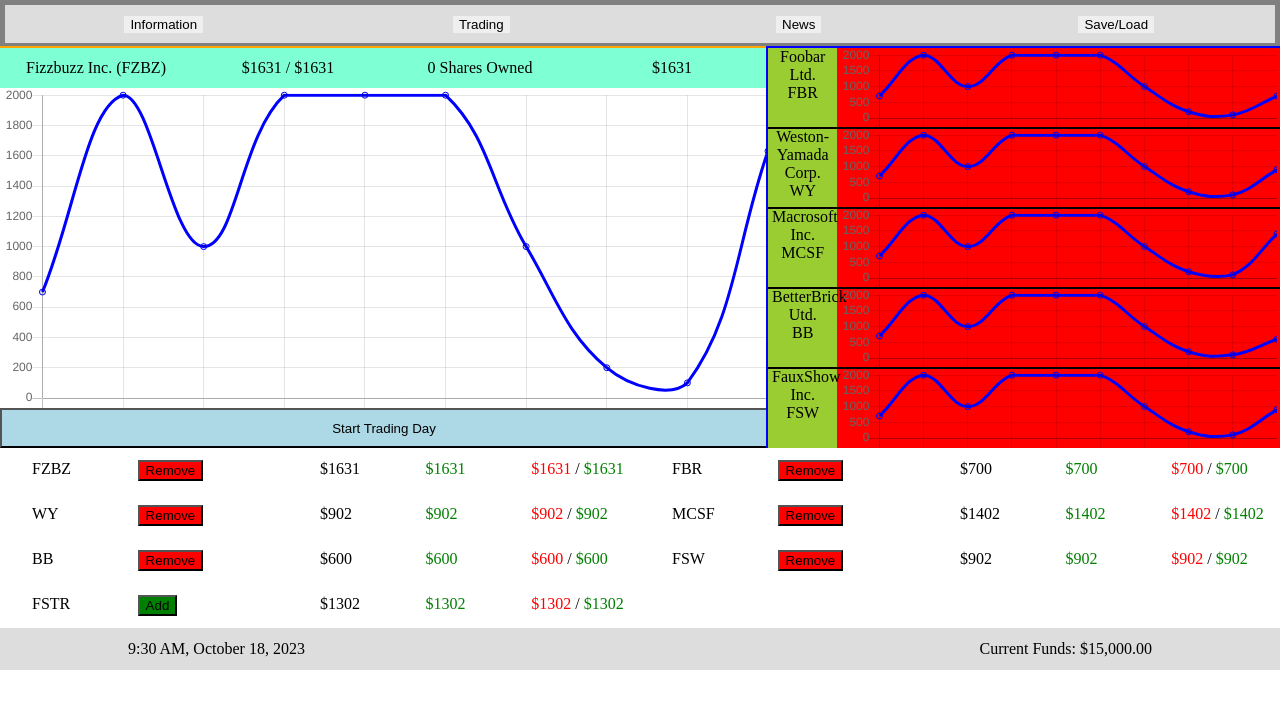
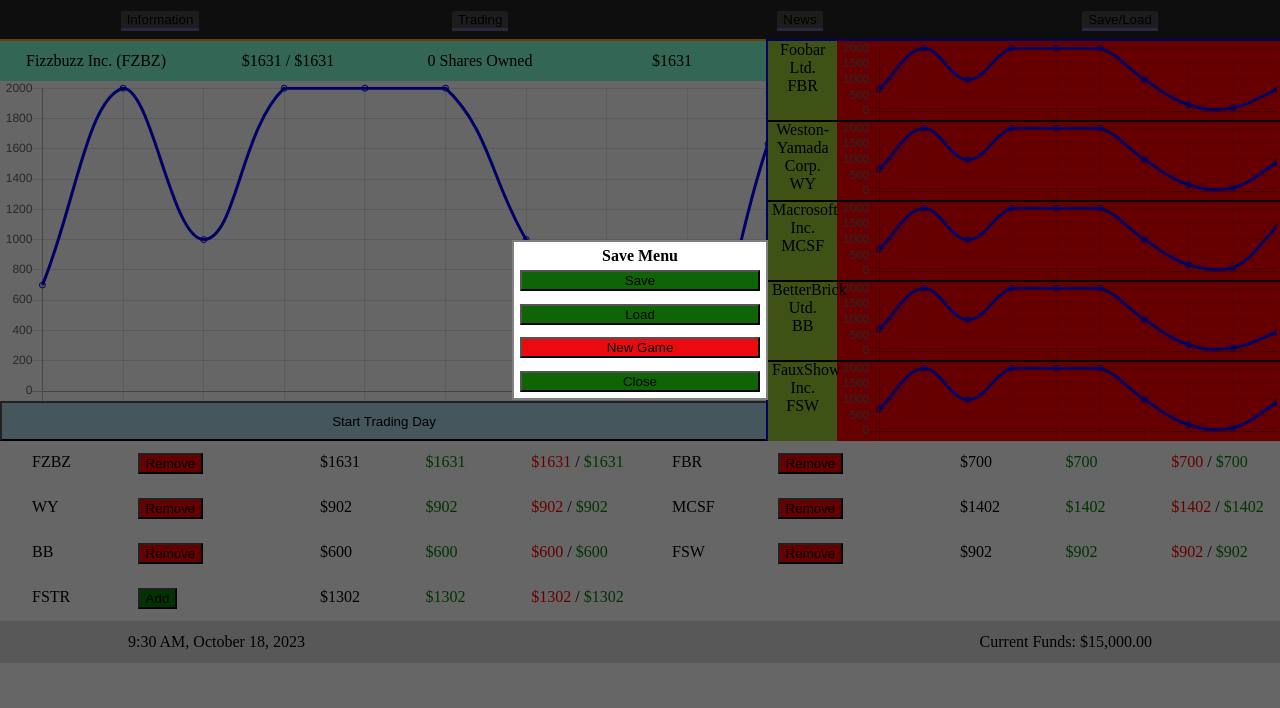
Before and after one commit to Zonespace27/stock_thing, a plain HTML site: page js_html/index.html in a window 1280 px wide. Both pictures are taken after a click on the button "Save/Load". Drawn offline with nearby package versions, Linux system fonts and the light colour scheme.

Commit message:
save/load and UI rework start

```diff
--- a/js_html/index.html
+++ b/js_html/index.html
@@ -11,13 +11,22 @@
     }
 
     .head_row {
-        border: 5px solid gray;
+        background-color: #232324;
     }
 
     .head_row:after {
         content: "";
         display: table;
         clear: both;
+    }
+
+    .head_row_button {
+      background-color: #4a4a4d;
+      border: none;
+      border-bottom-color: #666694;
+      border-bottom-width: 3px;
+      border-bottom-style: solid;
+      border-radius: 3px 3px 1px 1px;
     }
 
     .bottom_row {
@@ -367,6 +376,42 @@
       transition: background .2s;
     }
 
+    .save_load_button {
+      width: 95%;
+      height: 30%;
+      margin-top: 2%;
+      margin-bottom: 3%;
+      background: rgb(15, 100, 5);
+      -webkit-transition: .2s;
+      transition: background .2s;
+    }
+
+    .save_load_button:hover {
+      background: rgb(85, 120, 75);
+      -webkit-transition: .2s;
+      transition: background .2s;
+    }
+
+    .save_load_button.red {
+      background: rgb(235, 10, 15);
+    }
+
+    .save_load_button.red:hover {
+      background: rgb(255, 80, 85);
+    }
+
+    .save_load_menu {
+      position: fixed;
+      left: 40%;
+      right: 40%;
+      bottom: 50%;
+      top: 30%;
+      background-color: white;
+      border: solid 2px gray;
+      z-index: 4;
+      display: none;
+    }
+
     .start_day_button {
       background-color: lightblue;
       width: 100%;
@@ -443,18 +488,43 @@
       </button>
     </div>
   </div>
+  <div class="save_load_menu" id="save_load_menu">
+    <div class="center_object" style="margin-top: 2%">
+      <b>Save Menu</b>
+    </div>
+    <div class="center_object">
+      <button class="save_load_button" onclick="save_button_press()">
+        Save
+      </button>
+    </div>
+    <div class="center_object">
+      <button class="save_load_button" onclick="load_button_press()">
+        Load
+      </button>
+    </div>
+    <div class="center_object">
+      <button class="save_load_button red" onclick="new_save_press()">
+        New Game
+      </button>
+    </div>
+    <div class="center_object">
+      <button class="save_load_button" onclick="set_save_load_menu(false)">
+        Close
+      </button>
+    </div>
+  </div>
   <div class="head_row">
-    <div class="top_column" style="background-color:#ddd;">
-        <button style="border: none" onclick="headrow_info()">Information</button>
+    <div class="top_column">
+      <button class="head_row_button" id="headrow_info_button" onclick="headrow_info()">Information</button>
     </div>
-    <div class="top_column" style="background-color:#ddd;">
-      <button style="border: none" onclick="headrow_trade()">Trading</button>
+    <div class="top_column">
+      <button class="head_row_button" id="headrow_trade_button" onclick="headrow_trade()">Trading</button>
     </div>
-    <div class="top_column" style="background-color:#ddd;">
-      <button style="border: none">News</button>
+    <div class="top_column">
+      <button class="head_row_button">News</button>
     </div>
-    <div class="top_column" style="background-color:#ddd;">
-      <button style="border: none">Save/Load</button>
+    <div class="top_column">
+      <button class="head_row_button" id="save_load_button" onclick="set_save_load_menu(true)">Save/Load</button>
     </div>
   </div>
 
--- a/js_html/js/everything.js
+++ b/js_html/js/everything.js
@@ -449,7 +449,7 @@ function add_to_primary_ticker(company_ticker) {
 }
 
 function remove_from_primary_ticker(company_ticker) {
-  if (!company_ticker) {
+  if (!primary_ticker_company) {
     return;
   }
   primary_ticker_company.linked_chart = null;
@@ -665,12 +665,14 @@ function start_trading_day() {
   Object.assign(starting_shares, owned_stocks);
   day_in_progress = true;
   start_interval();
+  update_save_load_button();
 }
 
 function end_trading_day() {
   day_in_progress = false;
   clearInterval(day_interval);
   set_day_end_report(true);
+  update_save_load_button();
 }
 
 function start_interval() {
@@ -793,7 +795,11 @@ function get_share_difference() {
 /**
  * String ID of the currently focused page
  */
-var current_page = "";
+
+const PAGE_INFO = "Info";
+const PAGE_TRADE = "Trade";
+
+var current_page = PAGE_TRADE;
 
 // Header buttons
 
@@ -802,6 +808,9 @@ function headrow_trade() {
   element.style.display = "block";
   element = document.getElementById("information_interface");
   element.style.display = "none";
+  current_page = PAGE_TRADE;
+  set_button_select_color("headrow_info_button", false);
+  set_button_select_color("headrow_trade_button", true);
 }
 
 function headrow_info() {
@@ -809,6 +818,146 @@ function headrow_info() {
   element.style.display = "none";
   element = document.getElementById("information_interface");
   element.style.display = "block";
+  current_page = PAGE_INFO;
+  set_button_select_color("headrow_info_button", true);
+  set_button_select_color("headrow_trade_button", false);
+}
+
+function set_button_select_color(button_id = "", selected = true) {
+  if (!button_id) {
+    return;
+  }
+  let button = document.getElementById(button_id);
+  if (!button) {
+    return;
+  }
+
+  button.style.borderBottomColor = selected ? "#3232b8" : "#666694";
+}
+
+// Save button code
+function save_button_press() {
+  if (day_in_progress) {
+    return;
+  }
+  company_list.forEach((company) => {
+    document.cookie = `${
+      company.ticker
+    }_chartdata=${company.chart_data.toString()}`;
+  });
+  // add something for focused charts here
+  document.cookie = `primary_ticker=${
+    primary_ticker_company?.ticker || "none"
+  }`;
+  let secondary_ticker_copy = {};
+  Object.assign(secondary_ticker_copy, secondary_ticker_companies);
+  Object.keys(secondary_ticker_companies).forEach((chart_id) => {
+    secondary_ticker_copy[chart_id] =
+      secondary_ticker_companies[chart_id]?.ticker || null;
+  });
+  document.cookie = `secondary_tickers=${JSON.stringify(
+    secondary_ticker_copy
+  )}`;
+  document.cookie = `player_cash=${cash}`;
+  document.cookie = `player_shares=${JSON.stringify(owned_stocks)}`;
+}
+
+function load_button_press() {
+  if (day_in_progress) {
+    return;
+  }
+  let decoded_cookie = decodeURIComponent(document.cookie);
+  let cookie_elements = decoded_cookie.split(";");
+  cookie_elements.forEach((element) => {
+    let key_value = element.split("=");
+    let ticker_type = key_value[0].split("_");
+    if (ticker_type[1] === "chartdata") {
+      ticker_to_company[ticker_type[0]].chart_data = parse_cookie_chartdata(
+        key_value[1]
+      );
+      return;
+    }
+    switch (key_value[0]) {
+      case "player_cash":
+        cash = parseFloat(key_value[1]);
+        break;
+
+      case "player_shares":
+        owned_stocks = JSON.parse(key_value[1]);
+        break;
+
+      case "primary_ticker":
+        if (key_value[1] !== "none") {
+          remove_from_primary_ticker();
+          add_to_primary_ticker(ticker_to_company[key_value[1]]);
+          break;
+        }
+
+      case "secondary_tickers":
+        let ticker_dict = JSON.parse(key_value[1]);
+        Object.keys(ticker_dict).forEach((chart_id) => {
+          let dict_value = ticker_dict[chart_id];
+          if (dict_value == null) {
+            if (secondary_ticker_companies[chart_id] != null) {
+              remove_from_secondary_ticker(
+                secondary_ticker_companies[chart_id]
+              );
+            }
+          } else {
+            if (secondary_ticker_companies[chart_id] != null) {
+              remove_from_secondary_ticker(
+                secondary_ticker_companies[chart_id]
+              );
+            }
+            add_to_secondary_ticker(dict_value);
+          }
+        });
+        break;
+    }
+  });
+}
+
+function parse_cookie_chartdata(chart_data = "") {
+  return chart_data.split(",");
+}
+
+function new_save_press() {
+  current_day = 18;
+  current_month = "October";
+  current_year = 2023;
+  cash = 1000;
+  owned_stocks = {};
+  company_list.forEach((company) => {
+    owned_stocks[company.ticker] = 0;
+  });
+  set_save_load_menu(false);
+  // todo: add something to reset the prices of stocks maybe?
+}
+
+function set_save_load_menu(open = true) {
+  if (day_in_progress) {
+    return;
+  }
+
+  if (open) {
+    dim_screen();
+    let element = document.getElementById("save_load_menu");
+    element.style.display = "block";
+  } else {
+    undim_screen();
+    let element = document.getElementById("save_load_menu");
+    element.style.display = "none";
+  }
+}
+
+function update_save_load_button() {
+  if (day_in_progress) {
+    let element = document.getElementById("save_load_button");
+    element.disabled = true;
+  } else {
+    let element = document.getElementById("save_load_button");
+    element.disabled = false;
+  }
 }
 
 // Confirmation button pop-up code
```
Also changed, not shown: js_html/js/colors.md (added, +4 -0 lines).
